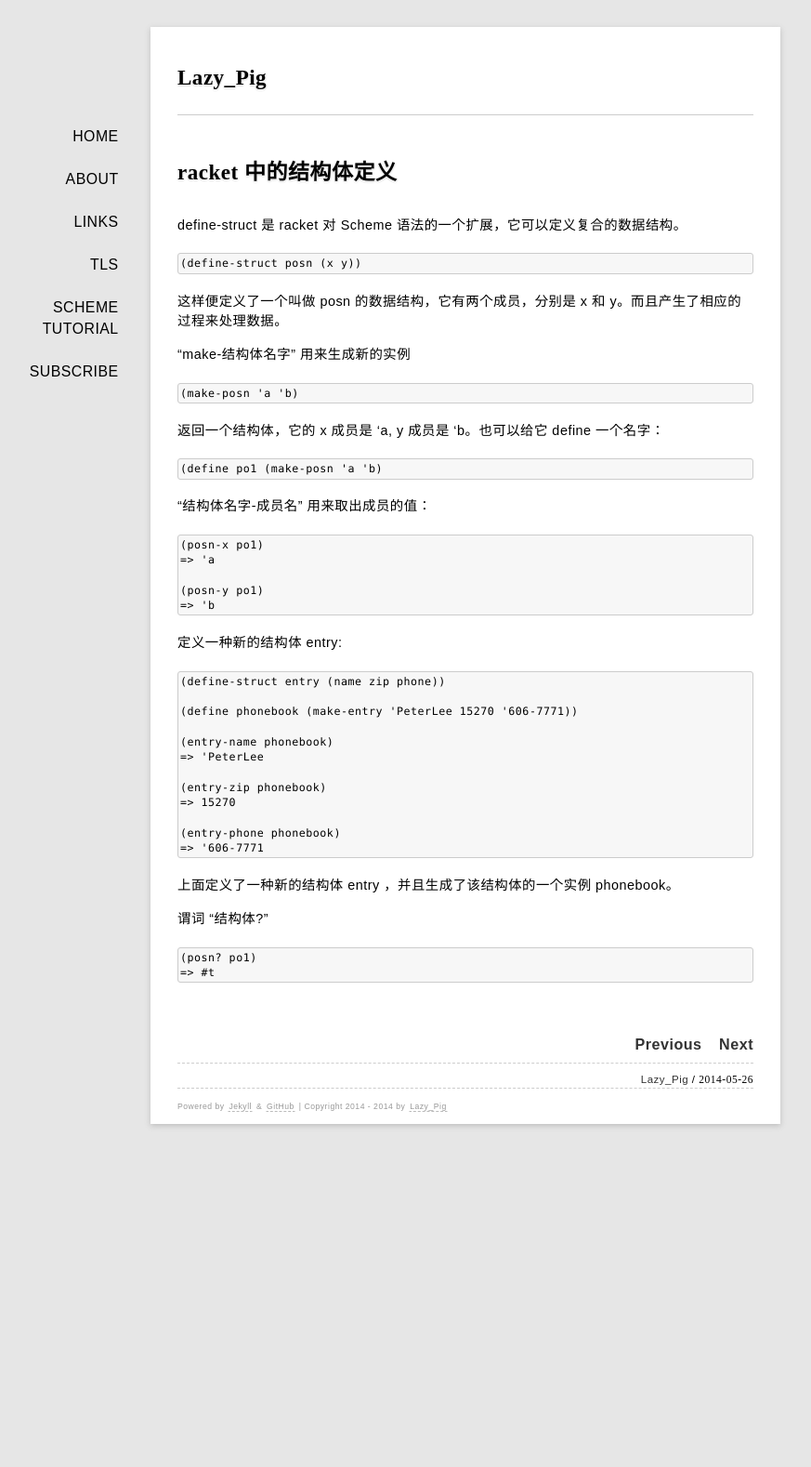
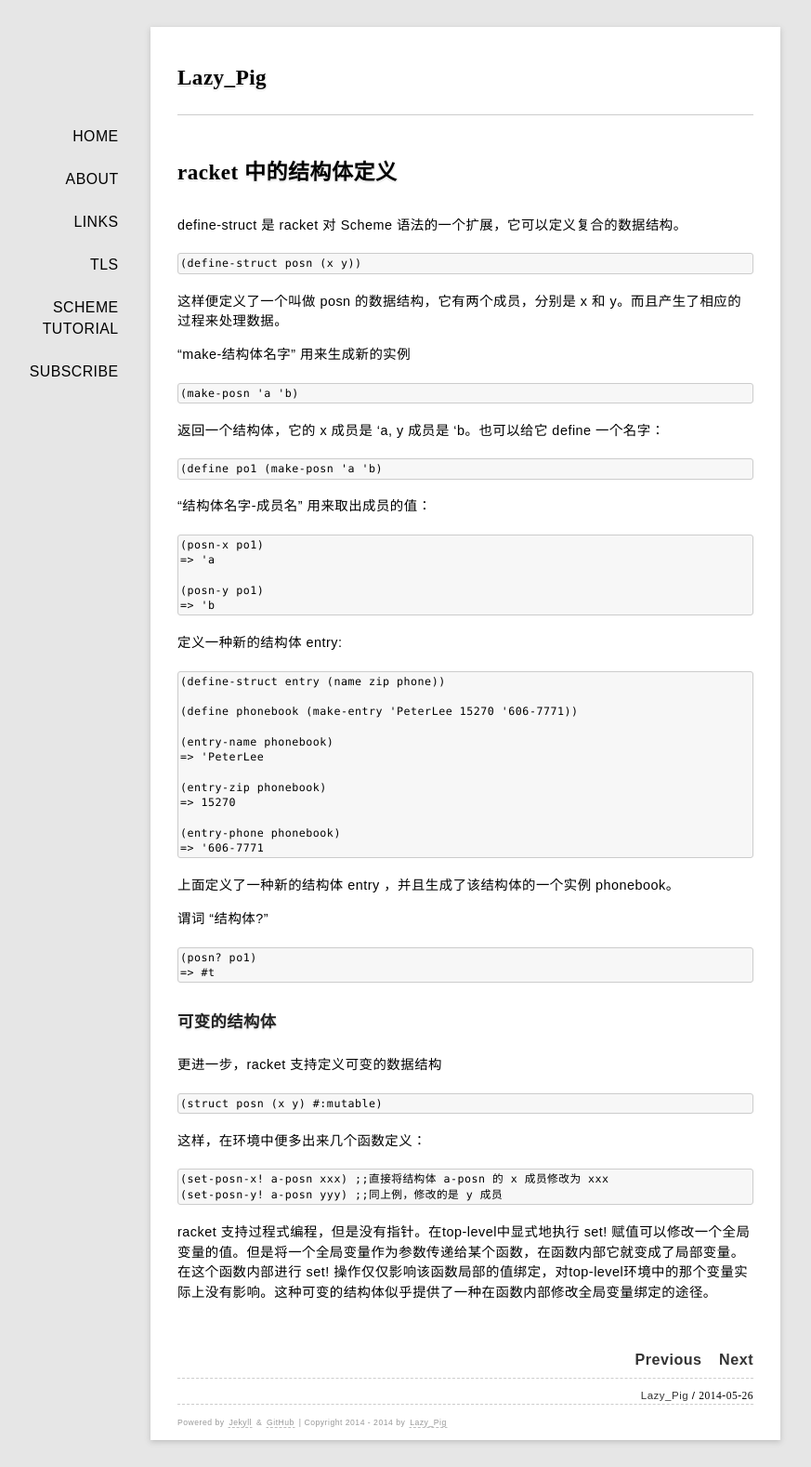
Before and after one commit to rhuichao/uternet.github.io, a Jekyll site: the page built from _posts/2014-05-26-struct.md, in a window 1280 px wide. Shown: the whole page at 93% size, without its empty margins (139-1012 px from the left). Built offline with Jekyll 4.4.1, drawn with Linux system fonts in a browser that asks for light colours; Markdown is read by kramdown in place of the engine named in the settings; before the commit the page ends 1238 px from its top, so only the background shows below that.

Commit message:
new document posted

```diff
--- a/_posts/2014-05-26-struct.md
+++ b/_posts/2014-05-26-struct.md
@@ -47,3 +47,16 @@ define-struct 是 racket 对 Scheme 语法的一个扩展，它可以定义复
 
     (posn? po1)
     => #t
+
+###可变的结构体
+
+更进一步，racket 支持定义可变的数据结构
+
+    (struct posn (x y) #:mutable)
+
+这样，在环境中便多出来几个函数定义：
+
+    (set-posn-x! a-posn xxx) ;;直接将结构体 a-posn 的 x 成员修改为 xxx
+    (set-posn-y! a-posn yyy) ;;同上例，修改的是 y 成员
+
+racket 支持过程式编程，但是没有指针。在top-level中显式地执行 set! 赋值可以修改一个全局变量的值。但是将一个全局变量作为参数传递给某个函数，在函数内部它就变成了局部变量。在这个函数内部进行 set! 操作仅仅影响该函数局部的值绑定，对top-level环境中的那个变量实际上没有影响。这种可变的结构体似乎提供了一种在函数内部修改全局变量绑定的途径。
```
